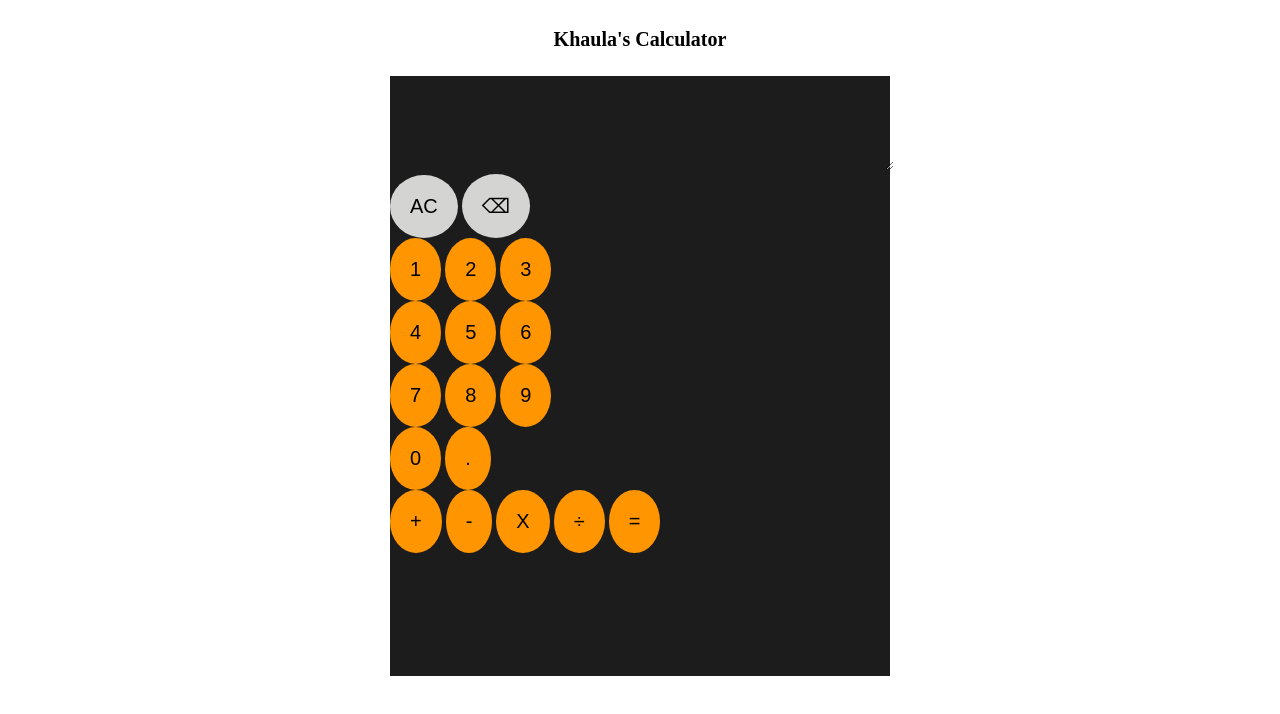
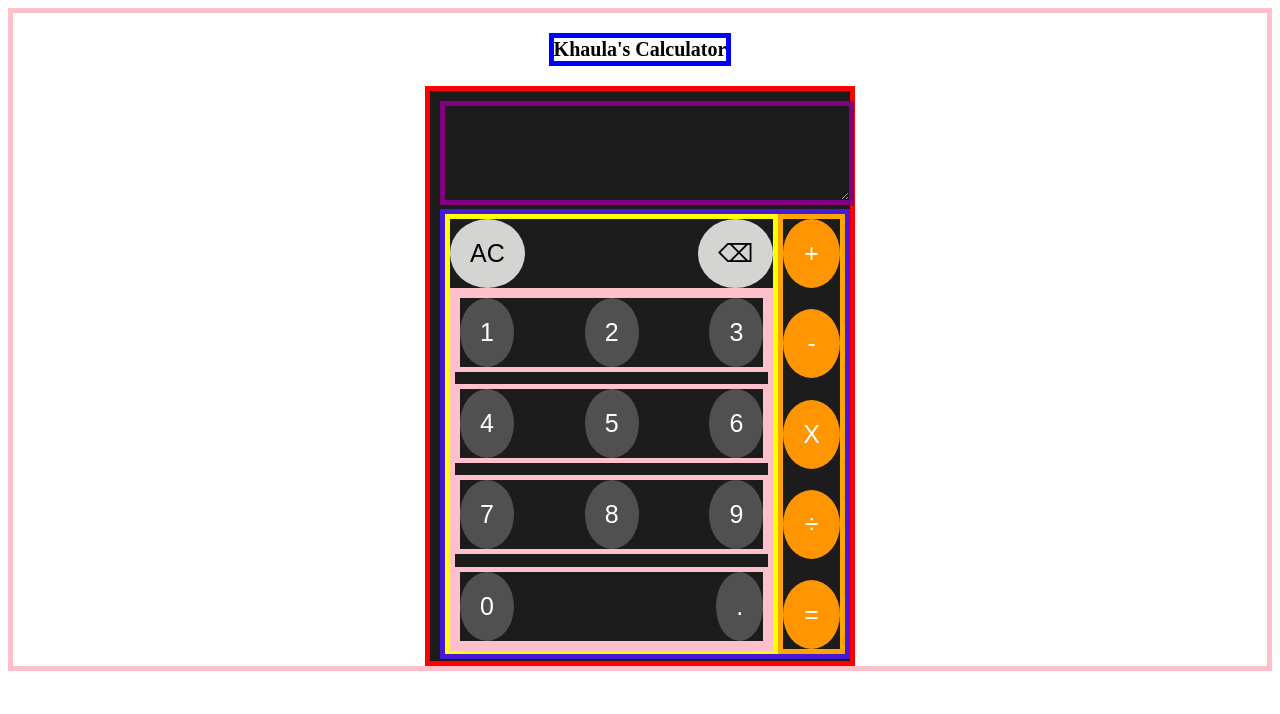
Before and after one commit to khaulanauman/calculator, a plain HTML site: page index.html in a window 1280 px wide. Drawn offline with Linux system fonts and the light colour scheme; a web font is replaced by a local one.

Commit message:
organized the code

```diff
--- a/style.css
+++ b/style.css
@@ -6,11 +6,20 @@ body{
     align-items: center;
     justify-content: center;
     font-family: "Coda Caption";
+    border: 5px solid pink;
 }
 #welcome{
     font-size: 20px;
-
     font-weight: bold;
+    border: 5px solid blue;
+}
+.container{
+    background-color: rgb(28, 28, 28);
+    border: 5px solid white;
+    height: 550px;
+    width: 400px;
+    padding: 10px;
+    border: 5px solid red;
 }
 #input{
     width: 100%;
@@ -18,20 +27,52 @@ body{
     color: white;
     font-size:40px ;
     border: none;
+    border: 5px solid purple;
 }
-.container{
-    background-color: rgb(28, 28, 28);
-    border: 5px solid white;
-    height: 600px;
-    width: 500px;
+.buttons,.row,.function-buttons,.num-buttons,.extra-buttons{
+    display: flex;
+    justify-content: space-between;
+}
+.buttons{
+    border: 5px solid rgb(70, 25, 217);
+    width: 100%;
+    height: 80%;
 }
 button{
-    border-radius: 50%;
+    color: white;
+    border-radius: 85%;
     border: none;
-    font-size: 20px;
+    font-size: 25px;
     padding: 20px;
     background-color: #FF9500;
 }
+.row{
+
+    border: 5px solid pink;
+
+}
+.function-buttons{
+    border: 5px solid orange;
+    text-align: right;
+    flex-direction: column;
+
+}
+.num-buttons{
+    flex-direction: column;
+    border: 5px solid pink;
+    height: 82%;
+}
+ .num-buttons button{
+    border-radius: 70%;
+    background-color:#505050;
+ }
 #delButton,#clearButton{
     background-color:rgb(212, 212, 210) ;
 }
+.left-buttons{
+    border: 5px solid yellow;
+    width: 100%;
+}
+.extra-buttons button{
+    color: black;
+}
```
